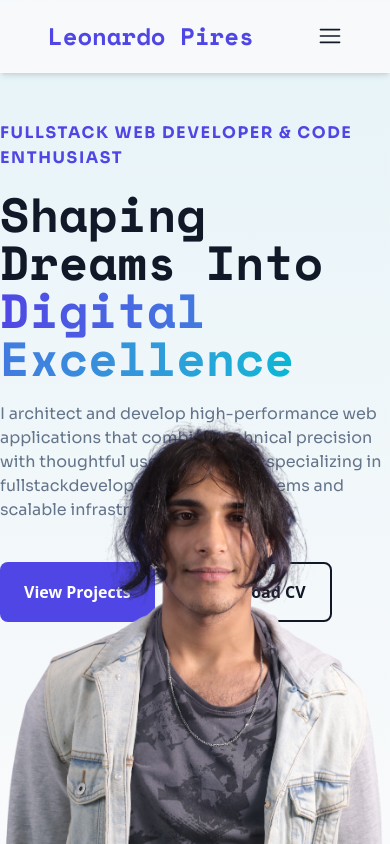
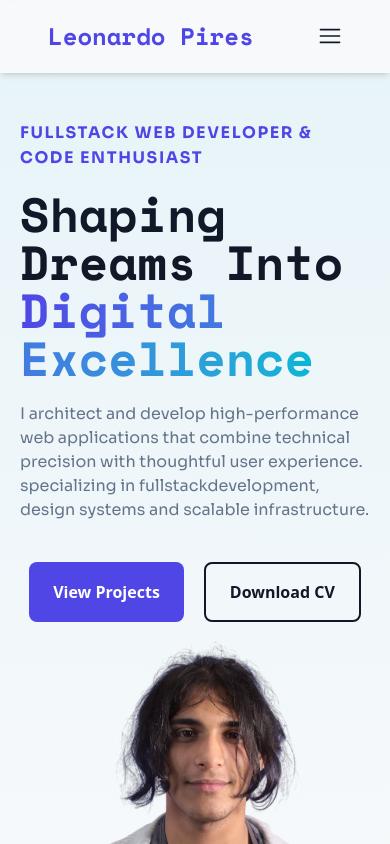
Before and after one commit to leonardojpires/personal-website, a React (Vite) app: page / in a window 390 px wide. Shown: the top 844 px of the page. Built offline with nearby package versions, Linux system fonts and the light colour scheme.

Commit message:
added responsivity to the hero section

```diff
--- a/src/components/Hero/Hero.jsx
+++ b/src/components/Hero/Hero.jsx
@@ -4,7 +4,7 @@ import personalImage from "../../../public/imgs/hero/personal_picture.png";
 export default function Hero() {
     return (
         <section className="pt-30 bg-linear-to-t from-(--gray-50) to-(--color-secondary)/10 flex justify-center min-h-screen">
-            <div className="hero-section">
+            <div className="hero-section px-5">
                 <div className="w-full md:w-1/2">
                     <span className="tracking-widest uppercase font-bold md:text-sm text-(--color-primary) font-body">Fullstack Web Developer & Code Enthusiast</span>
                     <h1 className="font-bold text-5xl md:text-6xl text-(--gray-900) mt-5 font-headline">Shaping Dreams Into <span className="bg-linear-to-r from-(--color-primary) to-(--color-secondary) bg-clip-text text-transparent">Digital Excellence</span></h1>
@@ -15,7 +15,7 @@ export default function Hero() {
                     </div>
                 </div>
                 <div className="hero-image">
-                    <img src={personalImage} alt="Leonardo Pires" width={500} className="pointer-events-none"/>
+                    <img src={personalImage} alt="Leonardo Pires" className="pointer-events-none"/>
                 </div>
             </div>
         </section>
--- a/src/components/Hero/index.css
+++ b/src/components/Hero/index.css
@@ -5,7 +5,7 @@
 }
 
 .hero-buttons {
-    @apply flex flex-row gap-5 mt-10;
+    @apply flex flex-row justify-center sm:justify-start gap-5 mt-10;
 }
 
 .hero-buttons > button:first-child {
@@ -25,5 +25,5 @@
 }
 
 .hero-image {
-    @apply absolute bottom-0 right-0;
+    @apply md:w-[400px] lg:w-125 md:absolute bottom-0 right-0;
 }
```
